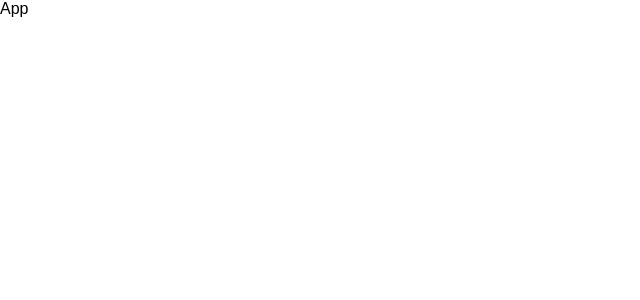
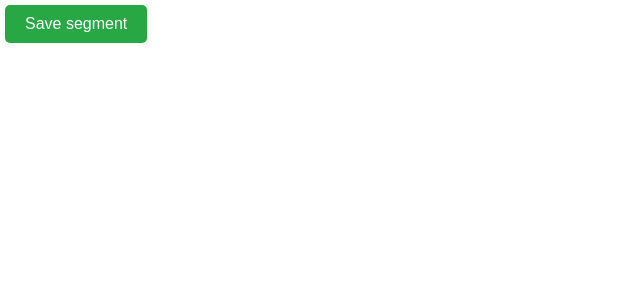
Before and after one commit to NaveenReddy0427/CustomerLabs_React_Test, a React (Vite) app: page / in a window 1280 px wide. Shown: the top 300 px of the page, without its empty margins (0-640 px from the left). Built offline with nearby package versions, Linux system fonts and the light colour scheme.

Commit message:
mount the Button component to the App

```diff
--- a/src/App.jsx
+++ b/src/App.jsx
@@ -1,7 +1,10 @@
+import Button from "./components/Button/Button"
 
 const App = () => {
   return (
-    <div>App</div>
+    <>
+      <Button/>
+    </>
   )
 }
 
```
